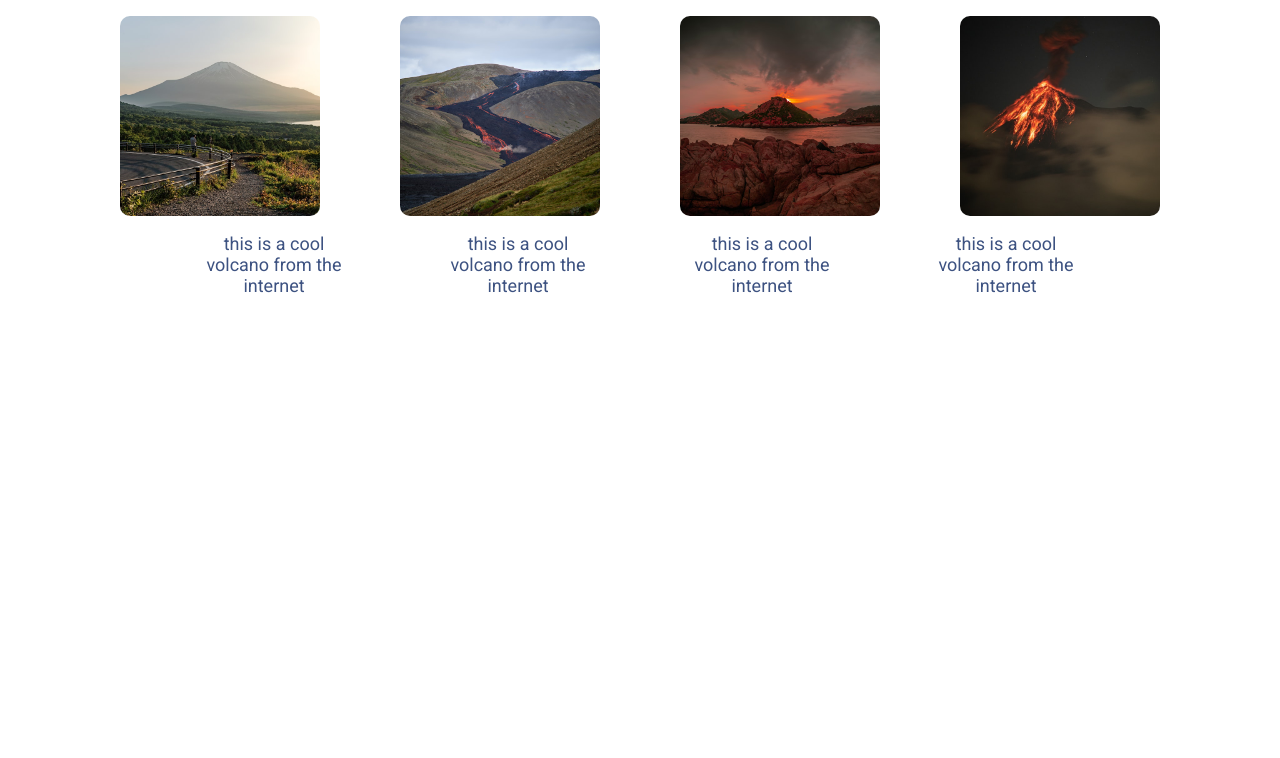
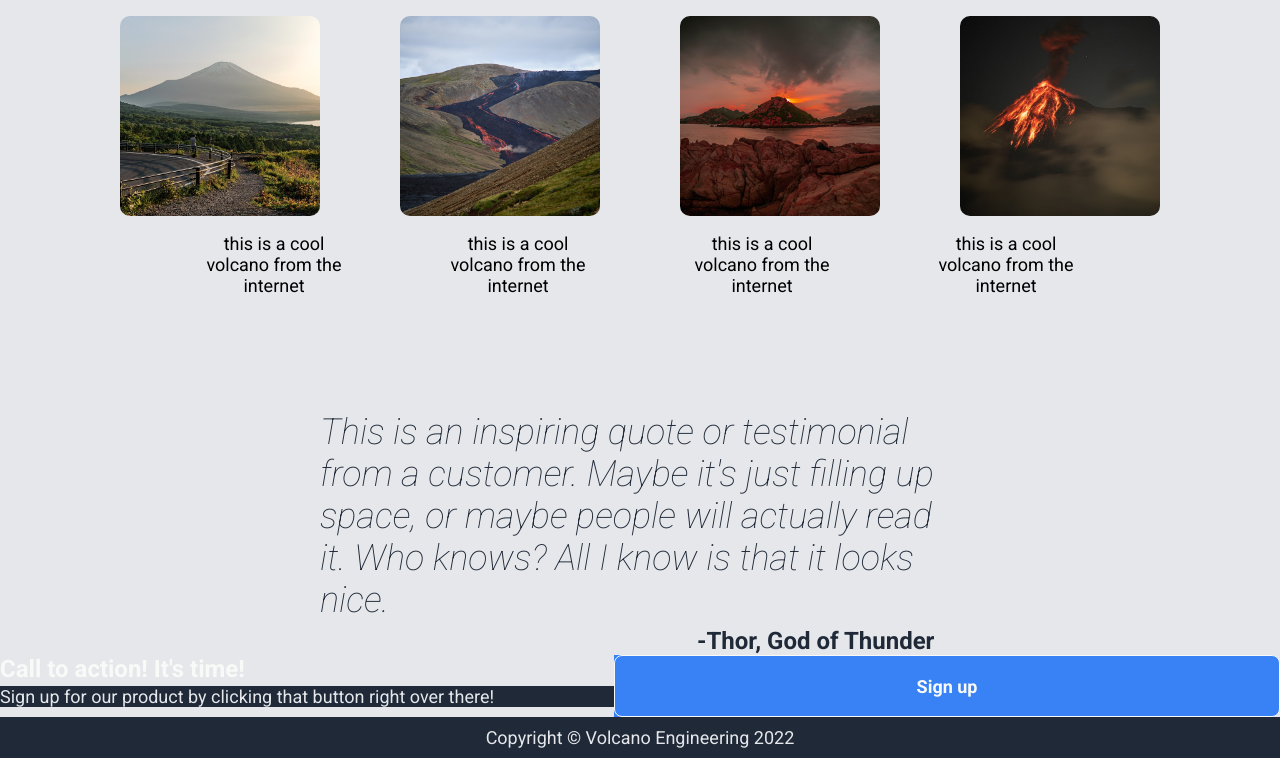
Before and after one commit to cgw5/landing-page, a plain HTML site: page index.html in a window 1280 px wide. Shown: the part 551-1309 px from the top of the page. Before the commit the page ends 1034 px from the top, so only its background shows below. Drawn offline with Linux system fonts and the light colour scheme.

Commit message:
Add 'call to action and footer', need style

```diff
--- a/index.html
+++ b/index.html
@@ -24,14 +24,13 @@
             <div class="left">
                 <div class="hero">This website is awesome</div>
                 <div class="subtext">This website has some subtext that goes here under the main title. It's a smaller font and the color is lower contrast</div>
-                <button class="signup">Sign up</button>
+                <button class="signup-1">Sign up</button>
             </div>
             <div class="right"> <img src="./images/fuji.jpg" alt="mount fuji"> </div>
         </div>
     </div>
 
     <div class="info-header">Some random information.</div>
-
     <div class="boxes-container">
         <div class="boxes">
             <div class="box-item"><img src="./images/1.jpg" alt="volcano"></div>
@@ -47,16 +46,17 @@
         </div>
     </div>
 
-    <div class="quote">
+    <p class="quote">This is an inspiring quote or testimonial from a customer. Maybe it's just filling up space, or maybe people will actually read it. Who knows? All I know is that it looks nice.</p>
+    <p class="author">-Thor, God of Thunder</p>
 
+    <div class="call-container">
+        <div class="call-left">
+            <div class="call-header">Call to action! It's time!</div>
+            <div class="subtext">Sign up for our product by clicking that button right over there!</div>
+        </div>
+        <button class="signup-2">Sign up</button>
     </div>
 
-    <div class="sign-up">
-
-    </div>
-
-    <div class="footer">
-
-    </div>
+    <div class="footer">Copyright &copy; Volcano Engineering 2022</div>
 </body>
 </html>
--- a/styles.CSS
+++ b/styles.CSS
@@ -2,6 +2,8 @@
     font-family: 'Roboto',sans-serif;
     margin: 0;
     padding: 0;
+    background-color: #e5e7eb;
+
 }
 
 /* style for header portion with blue background */
@@ -18,6 +20,7 @@
     padding: 1%;
     margin: 0 15%;
     align-items: baseline;
+    background-color: #1f2937;
 }
 
 .logo {
@@ -25,6 +28,7 @@
     color: #f9faf8;
     font-size: 24px;
     font-weight: bold;
+    background-color: #1f2937;
 }
 
 .links {
@@ -33,9 +37,11 @@
     font-size: 18px;
     display: flex;
     text-align: right;
+    background-color: #1f2937;
 }
 .link {
     flex: 1;
+    background-color: #1f2937;
 }
 
 .header-2 {
@@ -45,11 +51,13 @@
     margin: 5% 15%;
     align-items: center;
     gap: 30px;
+    background-color: #1f2937;
 }
 
 .left {
     flex: 1;
     margin-right: 30px;
+    background-color: #1f2937;
 }
 
 .hero {
@@ -58,6 +66,7 @@
     font-size: 48px;
     font-weight: bolder;
     margin-bottom: 3px;
+    background-color: #1f2937;
 }
 
 .subtext {
@@ -65,9 +74,10 @@
     color: #e5e7eb;
     font-size: 18px;
     margin-bottom: 10px;
+    background-color: #1f2937;
 }
 
-.signup {
+.signup-1, .signup-2 {
     flex: 1;
     background-color: #3882f6;
     color: #f9faf8;
@@ -76,6 +86,10 @@
     border-radius: 8px;
     border: 1px solid #3882f6;
     padding: 5px 25px;
+}
+
+.right{
+    background-color: #1f2937;
 }
 
 .right img {
@@ -89,7 +103,7 @@
     border-radius: 10px;
 }
 
-/* style for middle portion with white backgruond and boxes */
+/* middle portion header */
 
 .info-header {
     font-size: 36px;
@@ -98,6 +112,8 @@
     text-align: center;
     margin: 2.5%;
 }
+
+/* middle portion boxes */
 
 .boxes-container {
     display: flex;
@@ -125,6 +141,9 @@
     border-radius: 10px;
 }
 
+/* image captions */
+
+
 .caption {
     display: flex;
     flex: 1;
@@ -134,9 +153,74 @@
 }
 
 .caption-subtext {
-    height: 250px;
+    height: 50px;
     width: 200px;
-    color: #3d5281;
     font-size: 18px;
     text-align: center;
 }
+
+/* quote section */
+
+.quote {
+    font-style: italic;
+    font-size: 36px;
+    font-weight: lighter;
+    text-align: left;
+    color: #1f2937;
+    margin-top: 10%;
+    margin-left: 25%;
+    margin-right: 25%;
+}
+
+.author {
+    font-size: 24px;
+    font-weight: bold;
+    text-align: right;
+    background-color: #e5e7eb;
+    color: #1f2937;
+    margin-top: 0.5%;
+    margin-left: 25%;
+    margin-right: 27%;
+}
+
+/* call to action */
+
+.call-container {
+    display: flex;
+    border-radius: 10px;
+    background-color: #3882f6;
+}
+
+.call-left {
+    flex: 1;
+    display: flex;
+    flex-direction: column;
+}
+
+.call-header{
+    flex: 1;
+    color: #f9faf8;
+    font-size: 24px;
+    font-weight: bold;
+    margin-bottom: 3px;
+}
+
+.signup-2 {
+    flex: 1;
+    background-color: #3882f6;
+    color: #f9faf8;
+    font-size: 18px;
+    font-weight: bold;
+    border-radius: 8px;
+    border: 1px solid #f9faf8;
+    padding: 5px 25px;
+}
+/* footer */
+
+.footer {
+    color: #e5e7eb;
+    font-size: 18px;
+    text-align: center;
+    background-color: #1f2937;
+    padding: 10px;
+}
```
